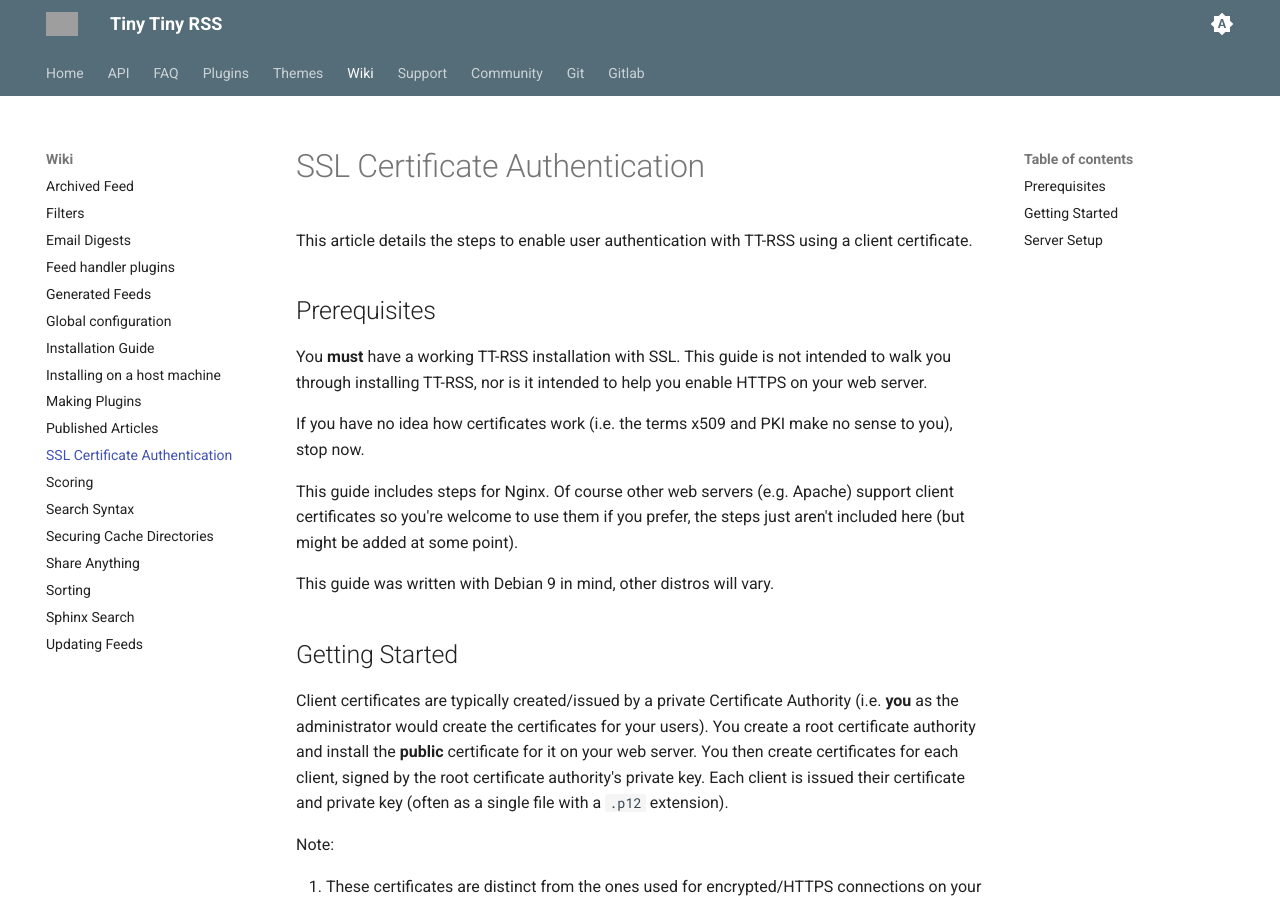
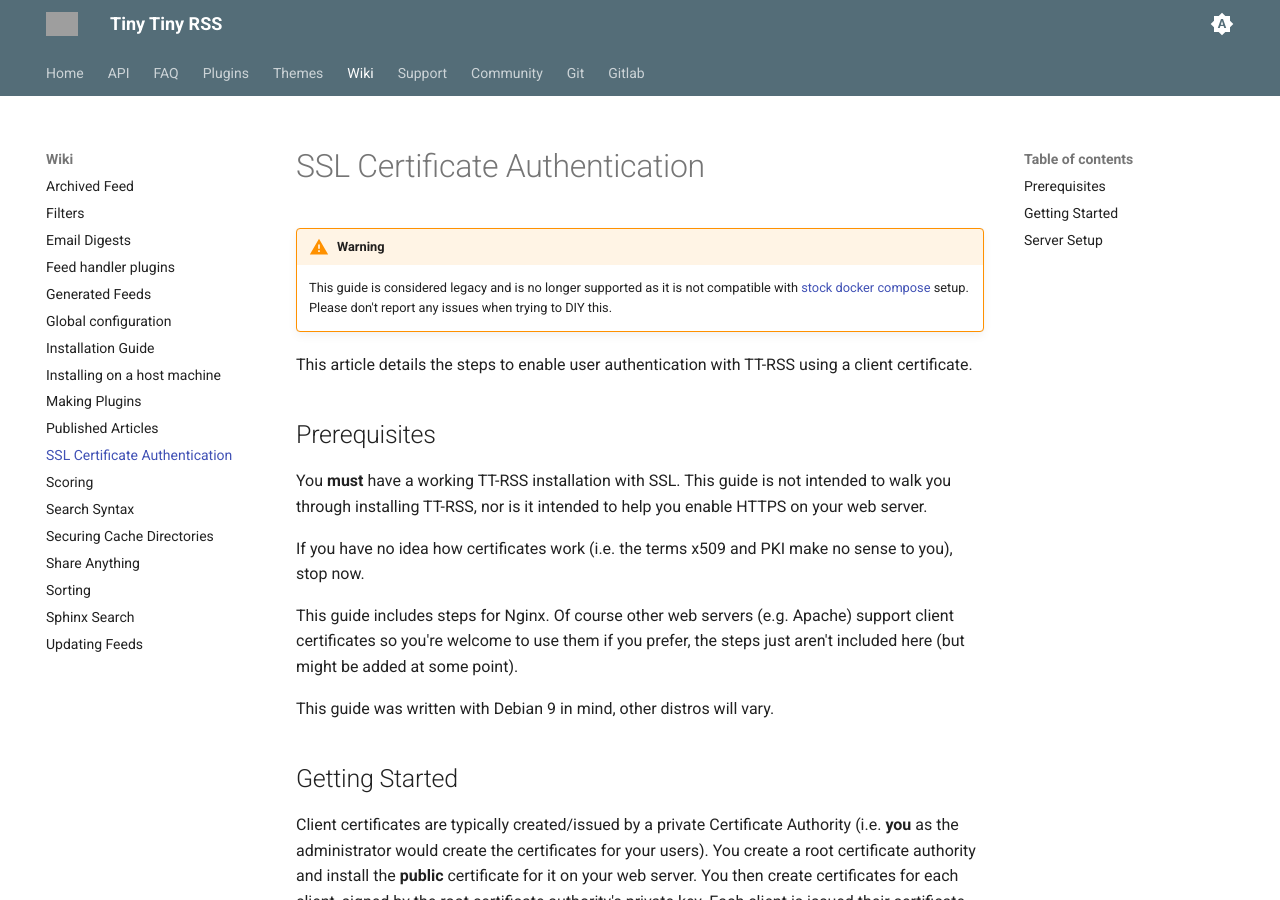
Before and after one commit to supahgreg/tt-rss-web-static, an MkDocs documentation site: the page built from docs/wiki/SSL Certificate Authentication.md, in a window 1280 px wide and 900 px high. Built offline with MkDocs 1.6.1 and Material for MkDocs 9.7.7, drawn with Linux system fonts in a browser that asks for light colours.

Commit message:
add a warning to the mtls wiki page

```diff
--- a/docs/wiki/SSL Certificate Authentication.md
+++ b/docs/wiki/SSL Certificate Authentication.md
@@ -1,4 +1,10 @@
 # SSL Certificate Authentication
+
+!!! warning
+
+    This guide is considered legacy and is no longer supported as it is not compatible with
+    [stock docker compose](InstallationNotes.md) setup. Please don't report any issues when
+    trying to DIY this.
 
 This article details the steps to enable user authentication with TT-RSS using a client certificate.
 
```
